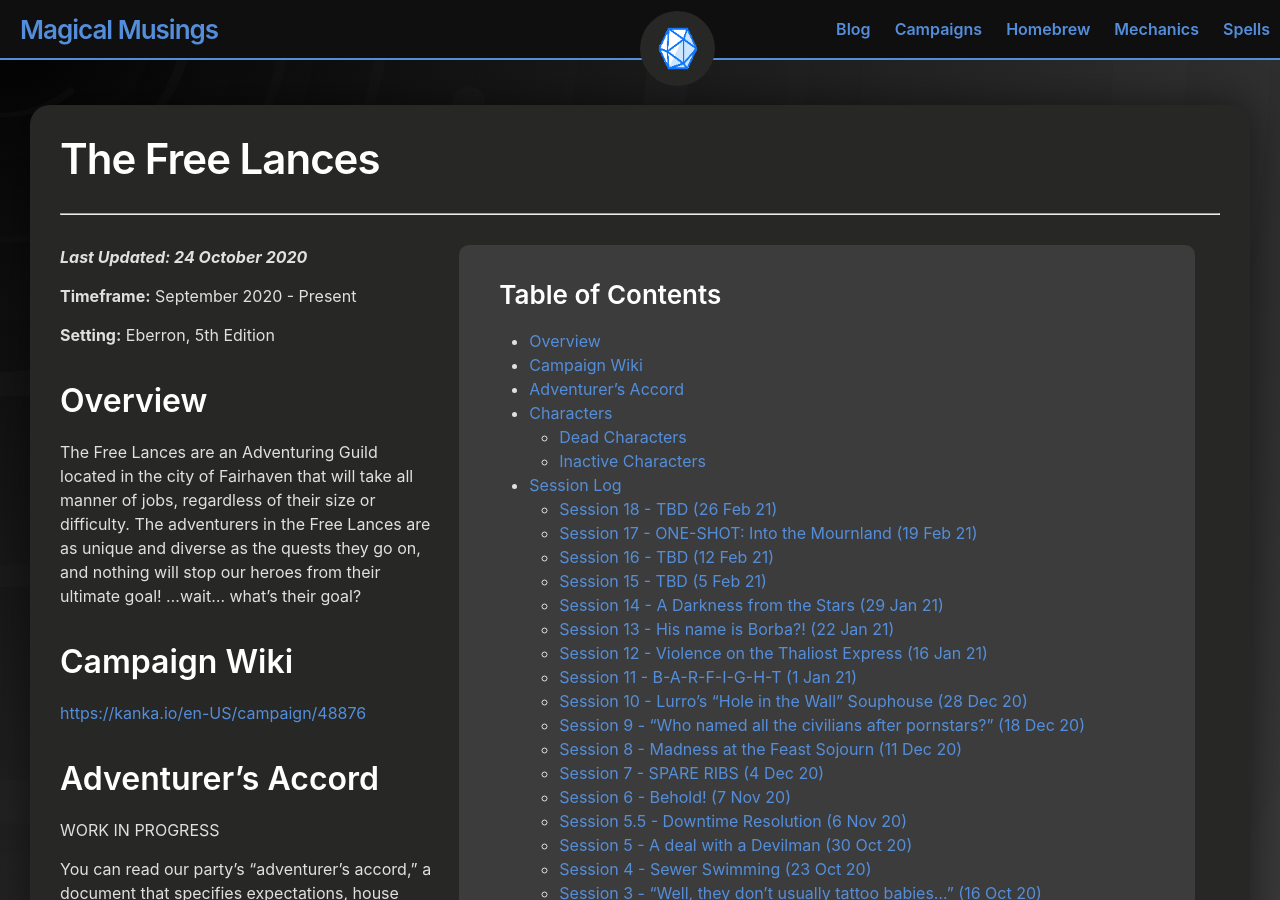
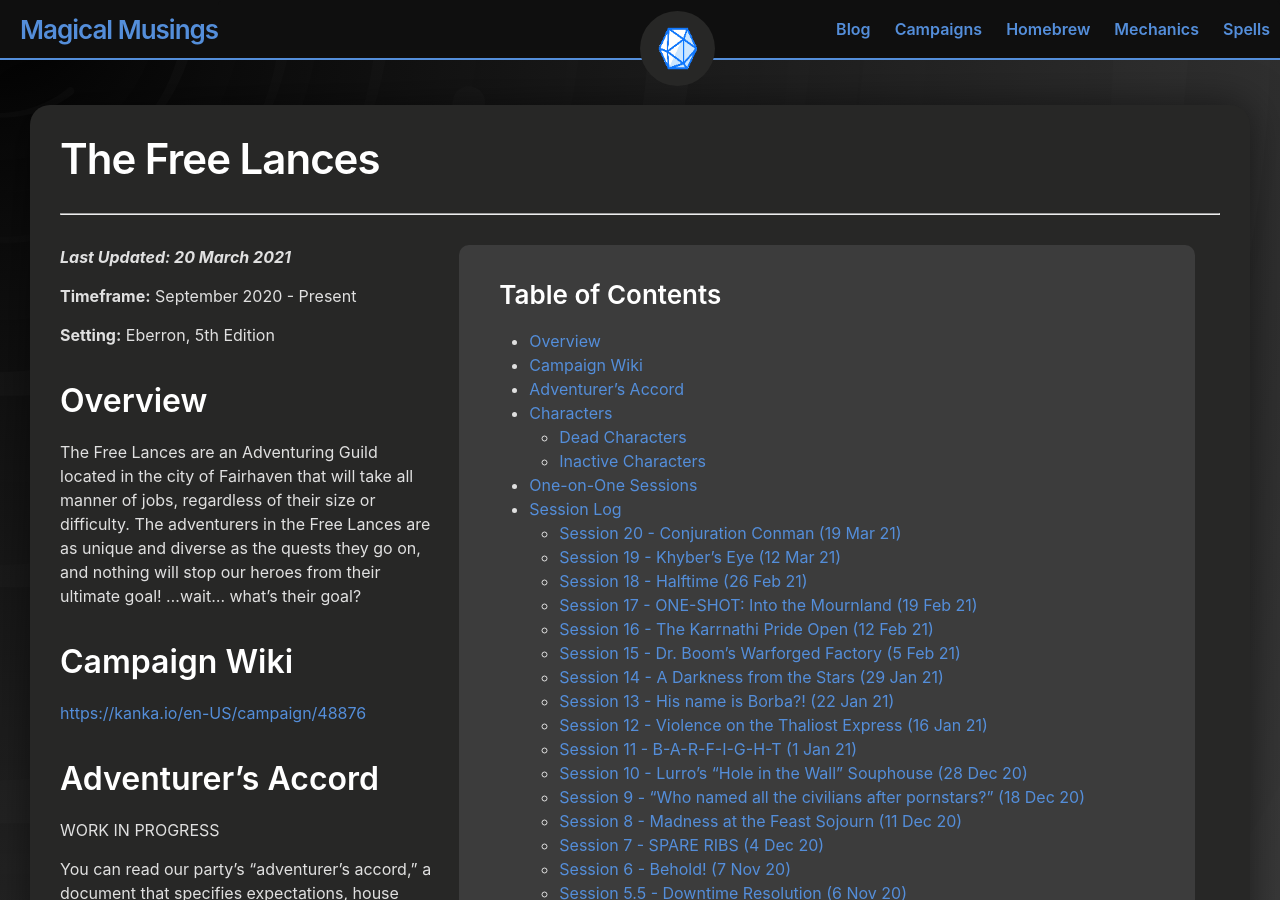
Before and after one commit to andersthemagi/magicalmusings.github.io, a Jekyll site: the page built from _posts/campaigns/free lances/2020-10-05-campaign-free-lances.md, in a window 1280 px wide and 900 px high. Built offline with Jekyll 4.4.1, drawn with Linux system fonts in a browser that asks for light colours; some of the changed text lies outside the part shown.

Commit message:
Update 2020-10-05-campaign-free-lances.md

```diff
--- a/_posts/campaigns/free lances/2020-10-05-campaign-free-lances.md
+++ b/_posts/campaigns/free lances/2020-10-05-campaign-free-lances.md
@@ -18,7 +18,7 @@ author: Andres Sepulveda
 
 </div>
 
-***Last Updated: 24 October 2020***
+***Last Updated: 20 March 2021***
 
 **Timeframe:** September 2020 - Present
 
@@ -63,9 +63,22 @@ You can read our party's "adventurer's accord," a document that specifies expect
 |Chrom|M|4|Silver Ravenite Dragonborn|Renegade Fighter|Eddie P.|
 |Leon|M|2|Human|Paladin of Aureon|Sofie R.|
 
+## One-on-One Sessions
+
+
 ## Session Log
 
-### Session 18 - TBD (26 Feb 21)
+### Session 20 - Conjuration Conman (19 Mar 21)
+DM: Andres S.
+
+TBD
+
+### Session 19 - Khyber's Eye (12 Mar 21)
+DM: Andres S.
+
+TBD
+
+### Session 18 - Halftime (26 Feb 21)
 DM: Keoni C.
 
 TBD.
@@ -85,12 +98,12 @@ DM: Andres S.
 
 Log still WIP.
 
-### Session 16 - TBD (12 Feb 21)
+### Session 16 - The Karrnathi Pride Open (12 Feb 21)
 DM: Andres S.
 
 Log still WIP.
 
-### Session 15 - TBD (5 Feb 21)
+### Session 15 - Dr. Boom's Warforged Factory (5 Feb 21)
 DM: Keoni C.
 
 TBD.
```
